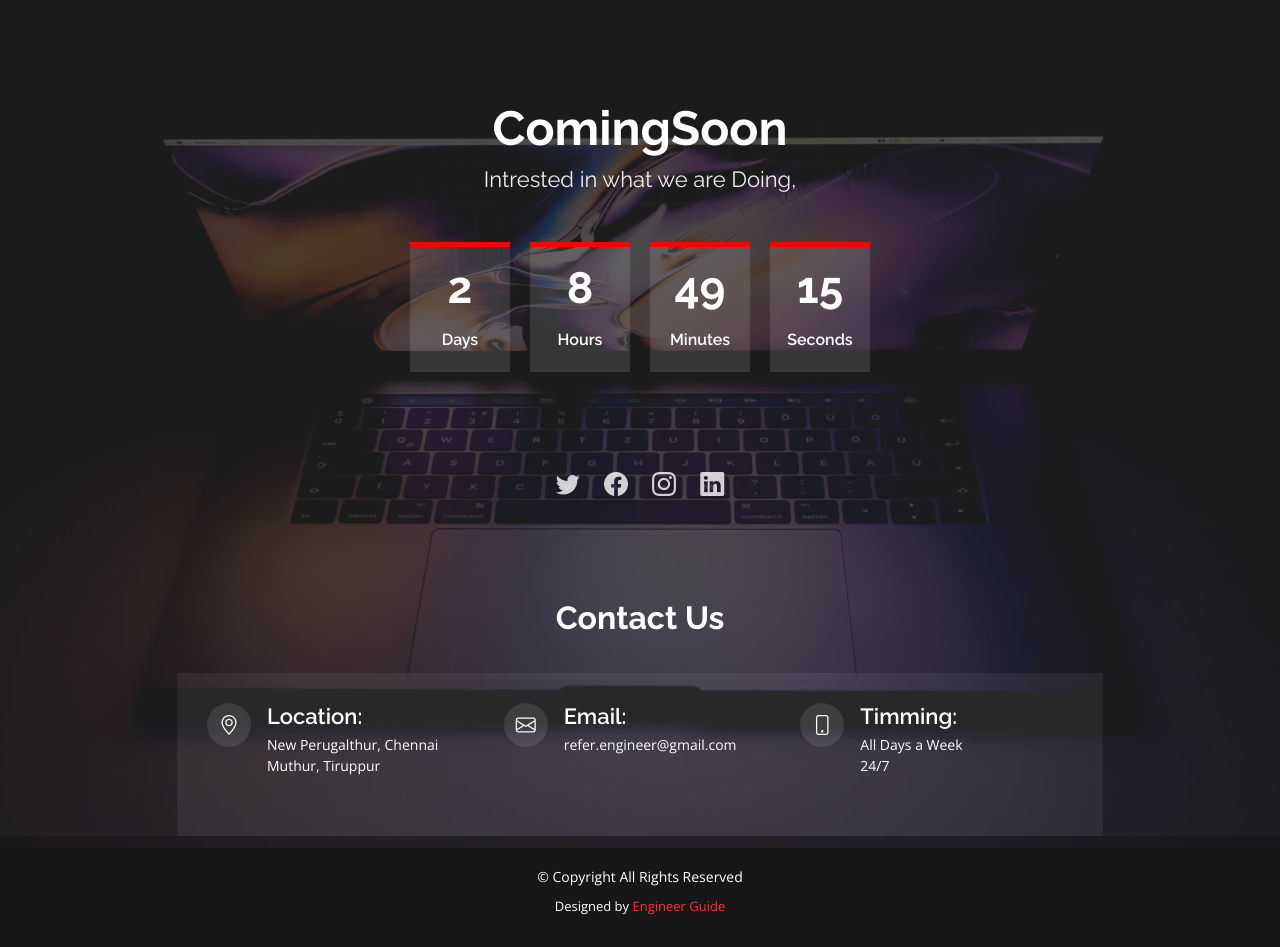
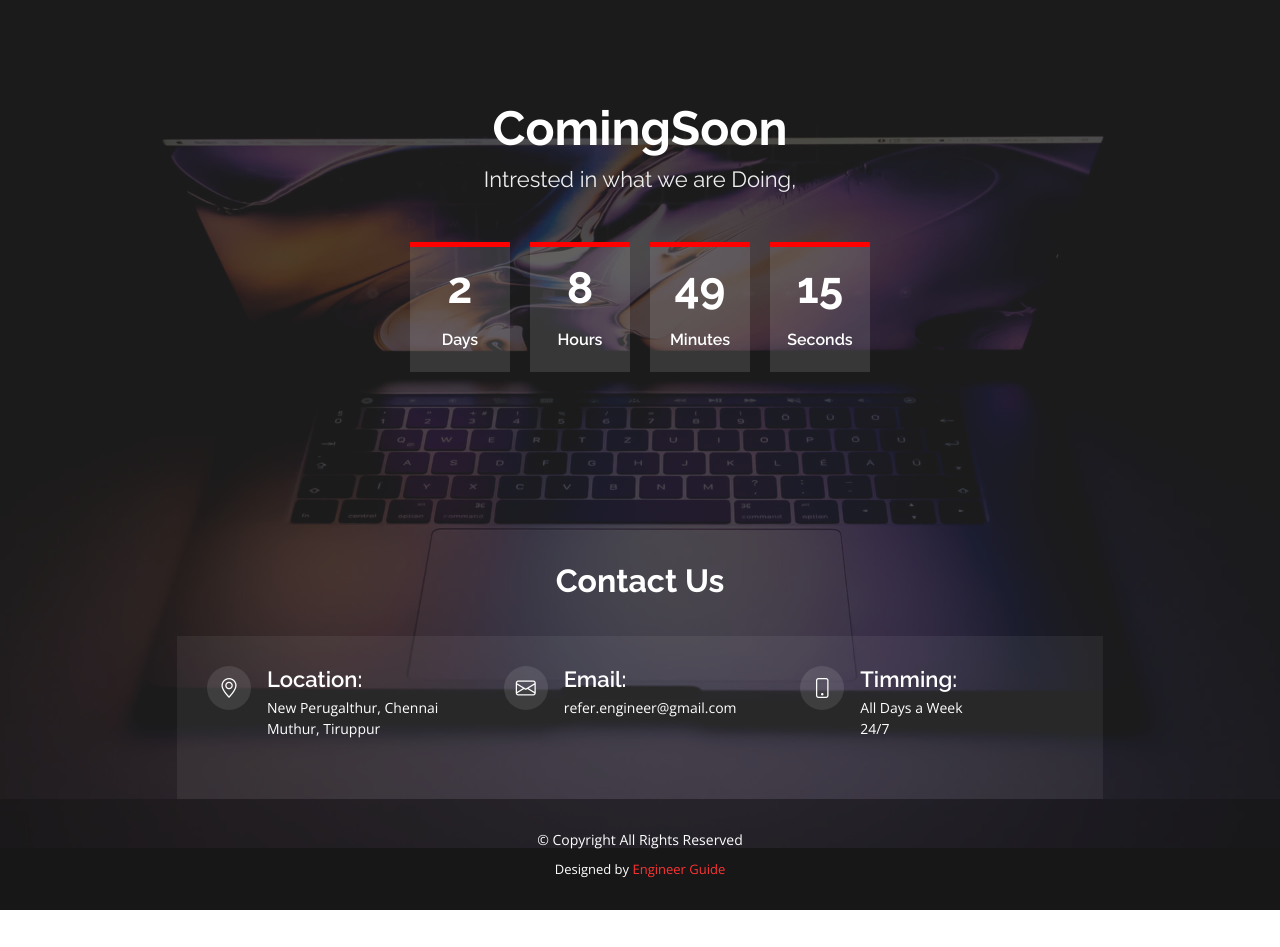
Before and after one commit to Nagarajan98/dfs, a website: page index.html in a window 1280 px wide. After the commit the page ends 910 px from the top, so only its background shows below. Drawn offline with nearby package versions, Linux system fonts and the light colour scheme.

Commit message:
Update index.html

```diff
--- a/index.html
+++ b/index.html
@@ -65,14 +65,6 @@
 
 
         <!-- Sumo End -->
-
-
-        <div class="social-links text-center">
-          <a href="new.html" class="twitter"><i class="bi bi-twitter"></i></a>
-          <a href=new.html" class="facebook"><i class="bi bi-facebook"></i></a>
-          <a href="new.html" class="instagram"><i class="bi bi-instagram"></i></a>
-          <a href="new.html" class="linkedin"><i class="bi bi-linkedin"></i></a>
-        </div>
       </div>
     </header>
     <!-- End #header -->
```
